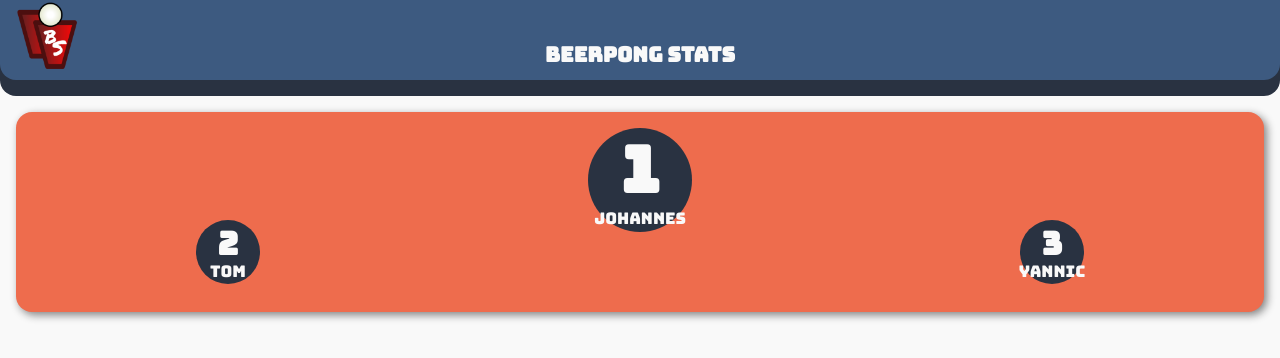
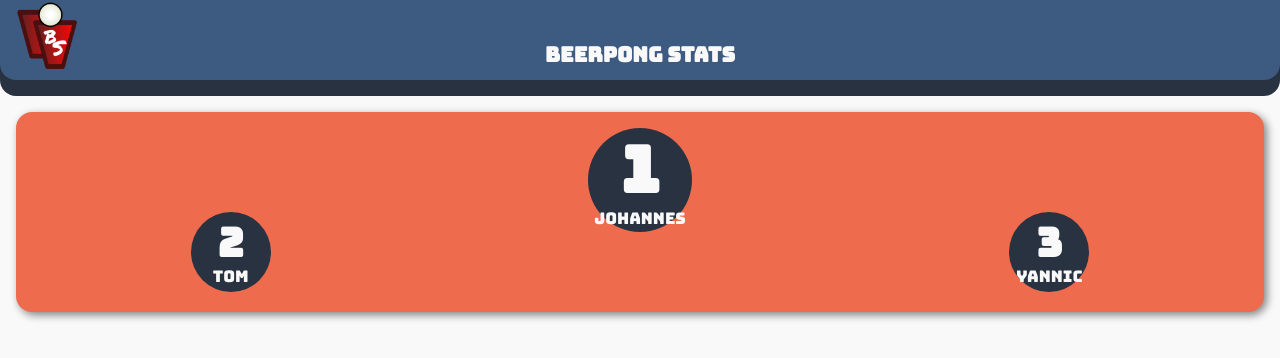
Before and after one commit to ITegs/beerpong-stats, a React (Create React App) app: page / in a window 1280 px wide. Shown: the top 358 px of the page. Built offline with nearby package versions, Linux system fonts and the light colour scheme.

Commit message:
💄 minor ranking ui changes

```diff
--- a/src/components/Ranking.css
+++ b/src/components/Ranking.css
@@ -38,12 +38,12 @@
   background-color: var(--tertiary);
   padding: 0.5em;
   border-radius: 80%;
-  height: 4em;
-  width: 4em;
+  height: 5em;
+  width: 5em;
 }
 
 .RankingSecond b {
-  font-size: 2em;
+  font-size: 2.5em;
 }
 
 .RankingThird {
@@ -55,10 +55,10 @@
   background-color: var(--tertiary);
   padding: 0.5em;
   border-radius: 80%;
-  height: 4em;
-  width: 4em;
+  height: 5em;
+  width: 5em;
 }
 
 .RankingThird b {
-  font-size: 2em;
+  font-size: 2.5em;
 }
```
